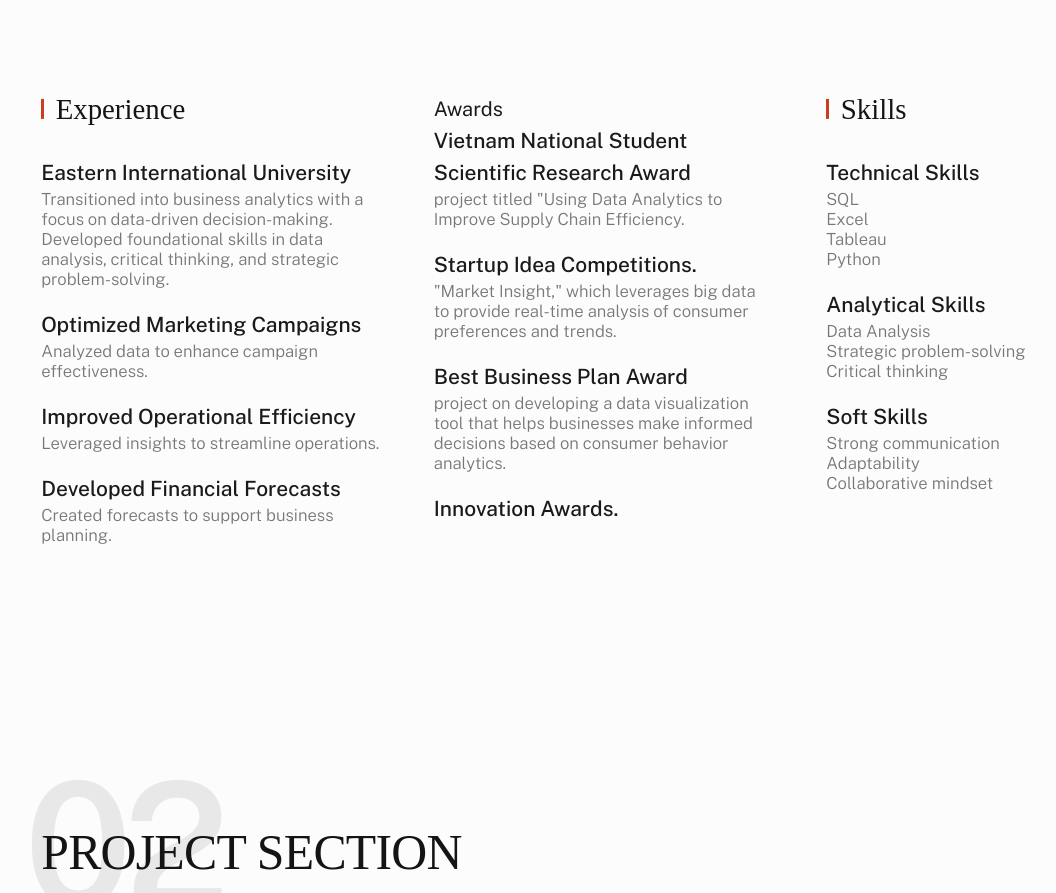
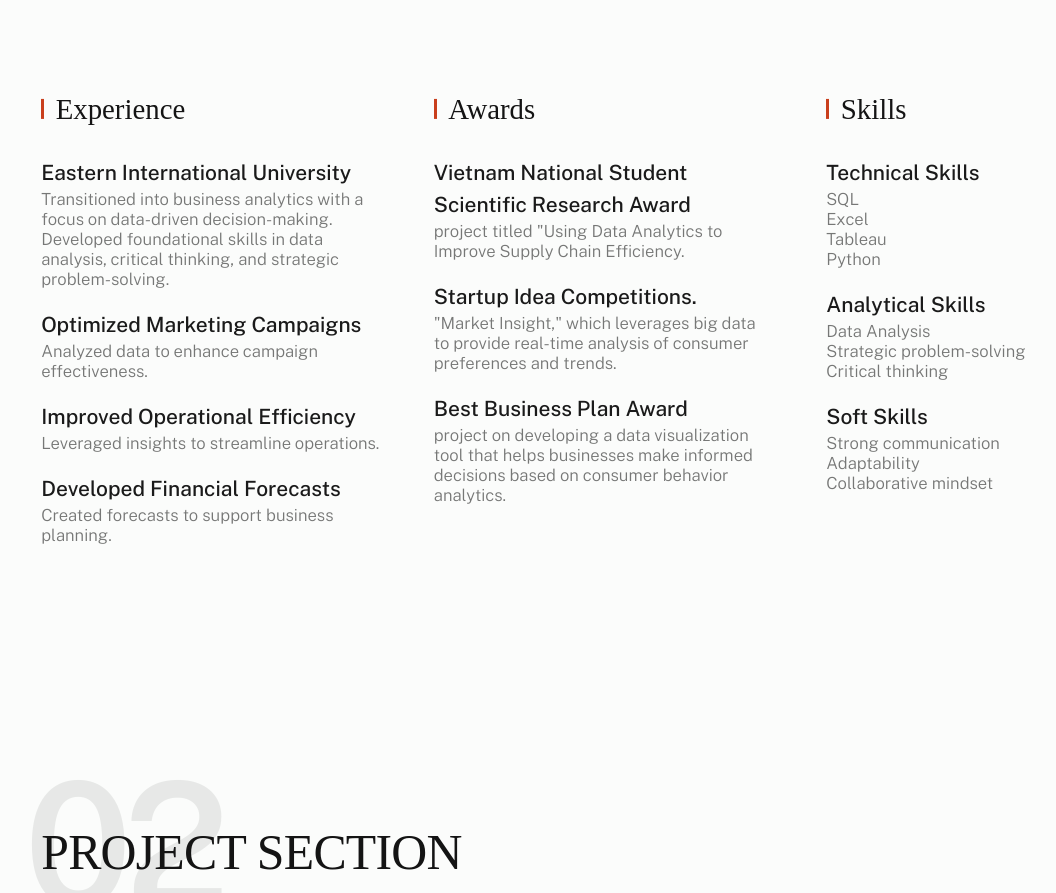
Before and after one commit to chamander2307/quang_nguyen, a plain HTML site: page index.html in a window 1280 px wide. Shown: the part 1793-2686 px from the top of the page, without its empty margins (36-1092 px from the left). Drawn offline with nearby package versions, Linux system fonts and the light colour scheme; a web font is replaced by a local one.

Commit message:
Add files via upload

```diff
--- a/index.html
+++ b/index.html
@@ -187,8 +187,8 @@
                             </ul>
                         </div> <!--end s-about__block -->
 
-                        <div class="grid-list-items__item s-about__block nahbro>
-                            <h4 class="s-about__block-title">Awards</h4>
+                        <div class="grid-list-items__item s-about__block">
+                            <h4 class="s-about__block-title nahbro">Awards</h4>
                             <ul class=" s-about__list nahbro">
                                 <li>
                                     Vietnam National Student Scientific Research Award
@@ -201,9 +201,6 @@
                                 <li>
                                     Best Business Plan Award
                                     <span>project on developing a data visualization tool that helps businesses make informed decisions based on consumer behavior analytics.</span>
-                                </li>
-                                <li>
-                                    Innovation Awards.
                                 </li>
                             </ul>
 
```
